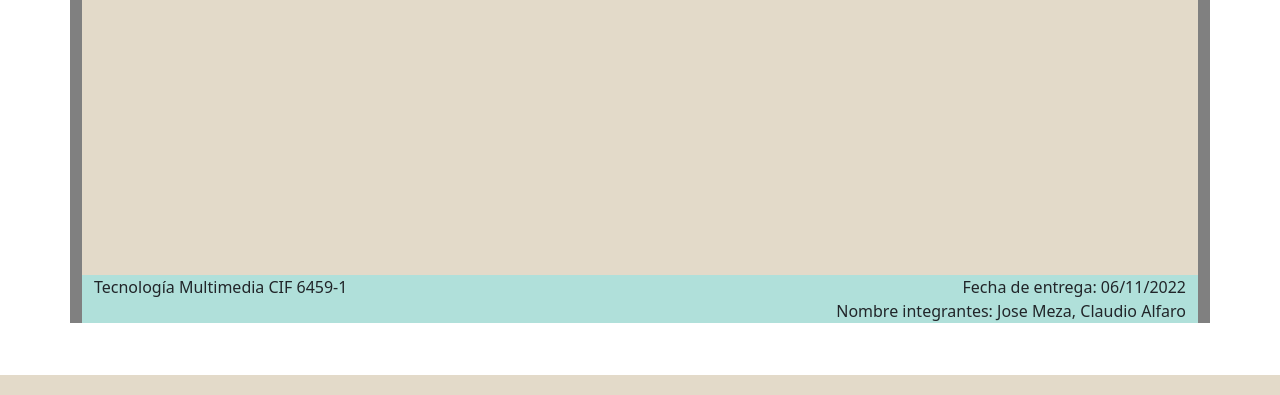
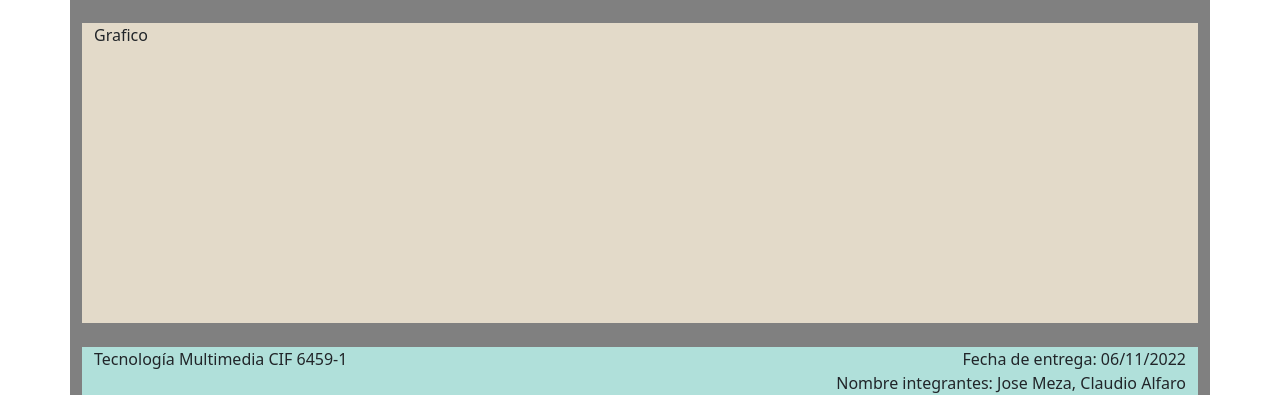
Before and after one commit to claudio745/multimedia-prueba-2, a PHP site: page /multimedia-prueba-2/pagina4.php in a window 1280 px wide. Shown: the part 425-820 px from the top of the page. Run offline with PHP 8.4, Linux system fonts and the light colour scheme; some libraries are stand-ins or nearby versions.

Commit message:
Update pagina4.php

```diff
--- a/pagina4.php
+++ b/pagina4.php
@@ -47,17 +47,17 @@
                 </div>
             </div>
         </div>
-        <div class="container">
+        <div class="container mt-4">
             <div class="row" style="height: 300px; background-color: #E3DAC9">
                 <div class="col d-flex justify-content-center">
                     <div id="piechart" style="width: 300px; height: 300px;"></div>
                 </div>
             </div>
-            <div class="row" style="height: 300px; background-color: #E3DAC9">
+            <div class="row mt-4" style="height: 300px; background-color: #E3DAC9">
                 <div class="col">Grafico</div>
             </div>
         </div>
-        <div class="container">
+        <div class="container mt-4">
             <div class="row" style="background-color: #B0E0DA">
                 <div class="col">Tecnología Multimedia CIF 6459-1</div>
                 <div class="col d-flex justify-content-end">Fecha de entrega: 06/11/2022</div>
```
